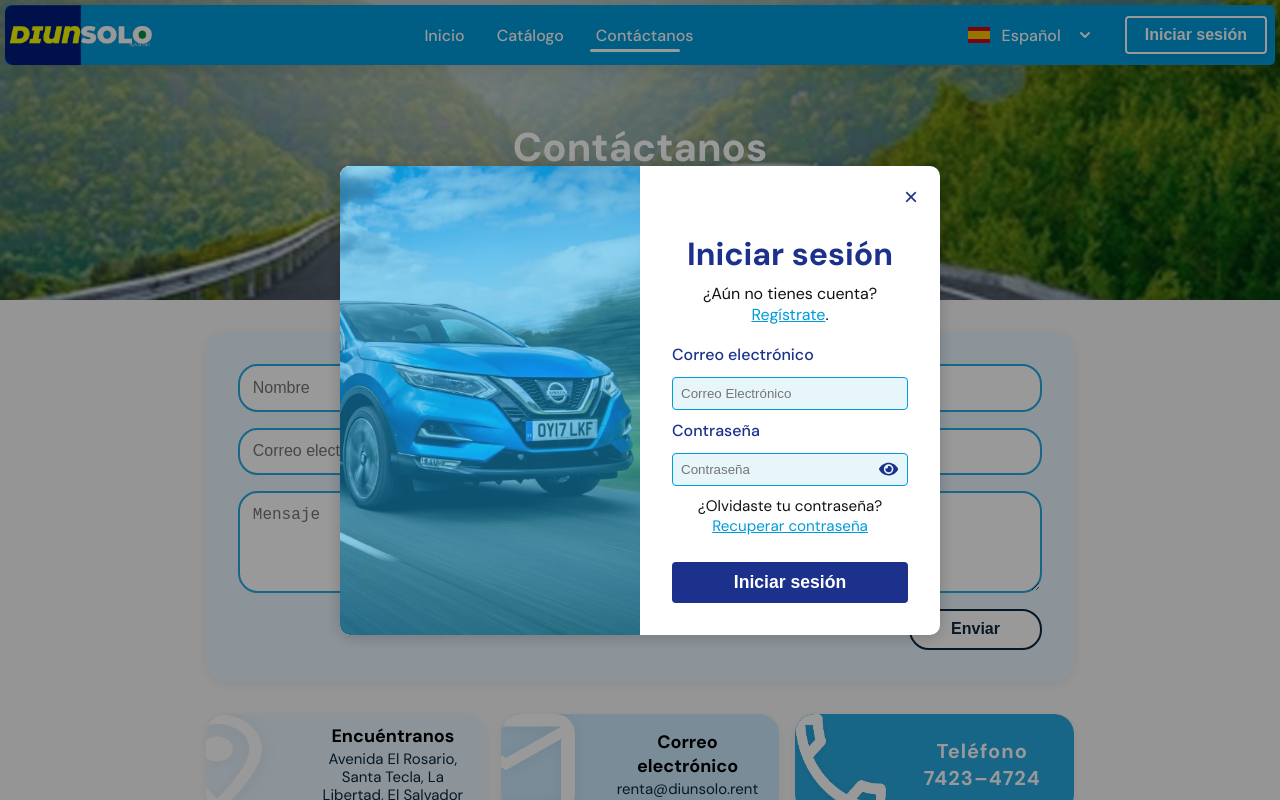
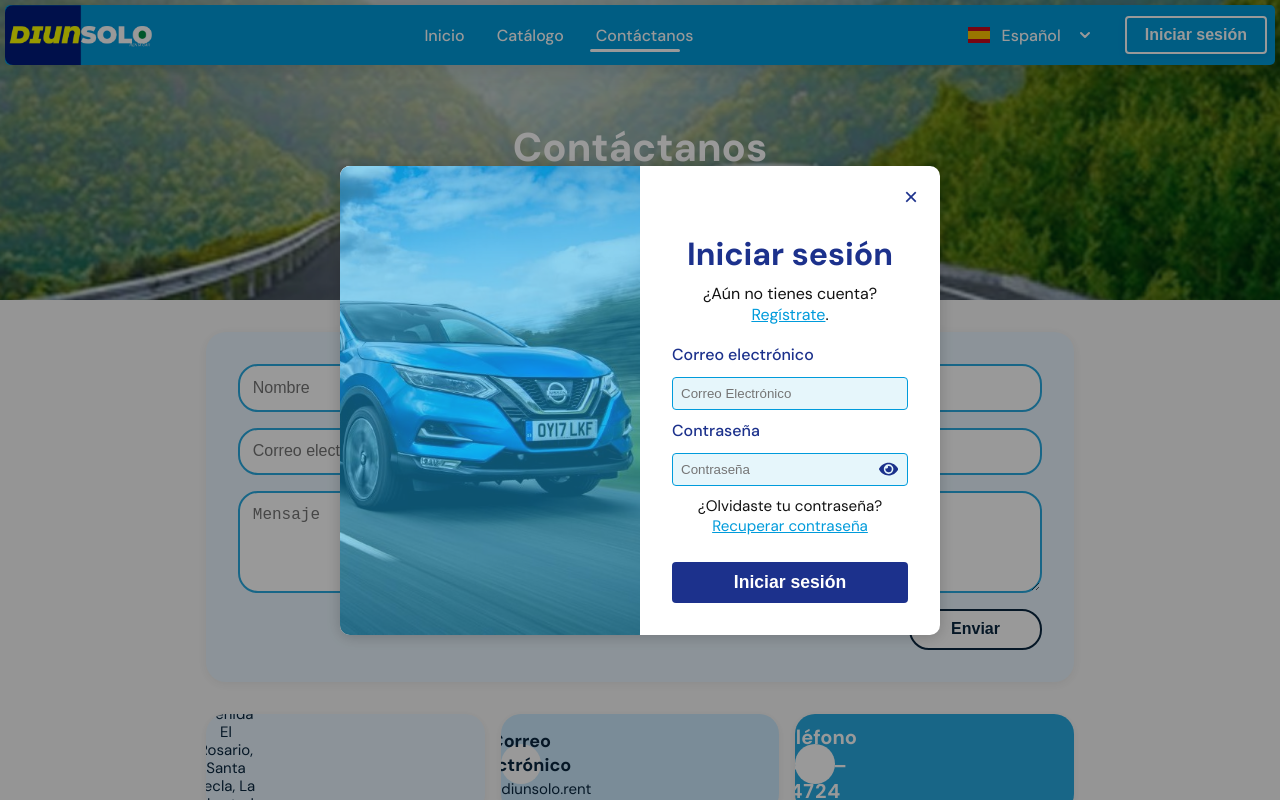
Before and after one commit to AmarisOsorio/DiunsoloRentaCar, a React (Vite) app in the folder frontend/: page /contacto in a window 1280 px wide. Both pictures are taken after a click on the button "Iniciar sesión". Shown: the top 800 px of the page. Built offline with nearby package versions, Linux system fonts and the light colour scheme.

Commit message:
Revert "uso de React-hook-form"
This reverts commit 946794749b3c34f5e7560eb06bf4bd0ab26641f9.

```diff
--- a/frontend/src/Pages/Contacto.jsx
+++ b/frontend/src/Pages/Contacto.jsx
@@ -162,41 +162,104 @@ const Contacto = () => {
           )}
         </form>
 
-        <div className="info-boxes">
-          <div className="info-card ubicacion">
-            <img
-              src={LocationIcon}
-              alt="Ubicación"
-              className="info-card-img"
-            />
-            <div className="info-card-content">
-              <div className="title">Encuéntranos</div>
-              <div className="subtitle">
+        {/* Info boxes */}
+        <div style={{
+          display: "flex",
+          gap: "1rem",
+          marginBottom: "2rem",
+          flexWrap: "wrap"
+        }}>
+          {/* Ubicación */}
+          <div style={{
+            flex: 1,
+            minWidth: 220,
+            background: "#eaf6ff",
+            borderRadius: 20,
+            padding: 0,
+            display: "flex",
+            alignItems: "center",
+            boxShadow: "0 2px 8px #0001",
+            overflow: "hidden",
+            position: "relative",
+            height: 100
+          }}>
+            <div style={{
+              display: "inline-block",
+              background: "#eaf6ff",
+              borderRadius: "50%",
+              width: 40,
+              height: 40,
+              display: "flex",
+              flexDirection: "column",
+              justifyContent: "center",
+              alignItems: "center",
+              padding: "1.2rem 1rem"
+            }}>
+              <div style={{ fontWeight: 700, color: "#0a2740", fontSize: 18, marginBottom: 2 }}>Encuéntranos</div>
+              <div style={{ color: "#0a2740", fontSize: 15, textAlign: "center", lineHeight: 1.2 }}>
                 Avenida El Rosario,<br />
                 Santa Tecla, La Libertad, El Salvador
               </div>
             </div>
           </div>
-          <div className="info-card correo">
-            <img
-              src={EmailIcon}
-              alt="Correo"
-              className="info-card-img"
-            />
-            <div className="info-card-content">
-              <div className="title">Correo electrónico</div>
-              <div className="subtitle">renta@diunsolo.rent</div>
+          {/* Correo */}
+          <div style={{
+            flex: 1,
+            minWidth: 220,
+            background: "#cbeafd",
+            borderRadius: 20,
+            padding: 0,
+            display: "flex",
+            alignItems: "center",
+            boxShadow: "0 2px 8px #0001",
+            overflow: "hidden",
+            position: "relative",
+            height: 100
+          }}>
+            <div style={{
+              display: "inline-block",
+              background: "#fff",
+              borderRadius: "50%",
+              width: 40,
+              height: 40,
+              display: "flex",
+              flexDirection: "column",
+              justifyContent: "center",
+              alignItems: "center",
+              padding: "1.2rem 1rem"
+            }}>
+              <div style={{ fontWeight: 700, color: "#0a2740", fontSize: 18, marginBottom: 2 }}>Correo electrónico</div>
+              <div style={{ color: "#0a2740", fontSize: 15, textAlign: "center" }}>renta@diunsolo.rent</div>
             </div>
           </div>
-          <div className="info-card telefono">
-            <img
-              src={PhoneIcon}
-              alt="Teléfono"
-              className="info-card-img"
-            />
-            <div className="info-card-content">
-              <div className="title">Teléfono</div>
-              <div className="subtitle">7423–4724</div>
+          {/* Teléfono */}
+          <div style={{
+            flex: 1,
+            minWidth: 220,
+            background: "#29abe2",
+            borderRadius: 20,
+            padding: 0,
+            display: "flex",
+            alignItems: "center",
+            boxShadow: "0 2px 8px #0001",
+            overflow: "hidden",
+            position: "relative",
+            height: 100
+          }}>
+            <div style={{
+              display: "inline-block",
+              background: "#fff",
+              borderRadius: "50%",
+              width: 40,
+              height: 40,
+              display: "flex",
+              flexDirection: "column",
+              justifyContent: "center",
+              alignItems: "center",
+              padding: "1.2rem 1rem"
+            }}>
+              <div style={{ fontWeight: 700, color: "#fff", fontSize: 20, marginBottom: 2 }}>Teléfono</div>
+              <div style={{ color: "#fff", fontSize: 20, fontWeight: 700, letterSpacing: 1 }}>7423–4724</div>
             </div>
           </div>
         </div>
--- a/frontend/src/components/Navbar.jsx
+++ b/frontend/src/components/Navbar.jsx
@@ -28,14 +28,13 @@ const Navbar = () => {
     handleLangBtnClick,
     handleLangBlur,
     handleLangSelect,
-    loginModalOpen,
-    setLoginModalOpen,
   } = useNavbar(navLinks);
 
-    // Controlar ambos modales aquí
+  // Controlar ambos modales aquí
   const [registerModalOpen, setRegisterModalOpen] = useState(false);
   const [forgotModalOpen, setForgotModalOpen] = useState(false);
   const [mobileMenuOpen, setMobileMenuOpen] = useState(false);
+  const [loginModalOpen, setLoginModalOpen] = useState(false);
 
   // Cerrar menú móvil si cambia a vista desktop
   useEffect(() => {
--- a/frontend/src/components/modals/RegisterModal.jsx
+++ b/frontend/src/components/modals/RegisterModal.jsx
@@ -9,25 +9,15 @@ import { useAuth } from '../../context/AuthContext.jsx';
 
 const RegisterModal = ({ open, onClose, onSwitchToLogin }) => {
   const {
-    register,
+    handleChange,
     handleSubmit,
-    setValue,
-    watch,
-    errors,
-    setError,
-    clearErrors,
-    getValues,
-    reset,
-    handleFileChange,
     handlePhoneChange,
     handleInputChange,
     show,
     showVerify,
     setShowVerify,
     registerError,
-    setRegisterError,
     registerSuccess,
-    setRegisterSuccess,
     showPassword,
     setShowPassword,
     showConfirmPassword,
@@ -44,22 +34,24 @@ const RegisterModal = ({ open, onClose, onSwitchToLogin }) => {
     loading,
     registrationSuccessData,
     setRegistrationSuccessData,
+    getValues,
     licenciaPreview,
-    pasaportePreview,
-    validateEdad,
-    validateConfirmPassword
+    pasaportePreview
   } = useRegisterModal();
   const { resendVerificationCode, login } = useAuth();
 
   React.useEffect(() => {
+    // Hacer disponible resendVerificationCode globalmente para el hook
     if (typeof window !== 'undefined') {
       window.resendVerificationCode = resendVerificationCode;
     }
     handleOpenEffect(open);
   }, [open, handleOpenEffect, resendVerificationCode]);
 
+  // Si el modal no está abierto y no está en proceso de animación de cierre, devuelve null para no renderizar nada.
   if (!open && !show) return null;
 
+  // Mostrar animación de carga
   if (loading) {
     return (
       <div className="register-modal-backdrop modal-fade-in">
@@ -73,6 +65,7 @@ const RegisterModal = ({ open, onClose, onSwitchToLogin }) => {
     );
   }
 
+  // Mostrar animación de éxito
   if (registrationSuccessData) {
     return (
       <div className="register-modal-backdrop modal-fade-in">
@@ -86,7 +79,9 @@ const RegisterModal = ({ open, onClose, onSwitchToLogin }) => {
     );
   }
 
+  // Si está mostrando el modal de verificación, solo renderiza ese modal
   if (showVerify) {
+    // Si se cierra el modal de verificación, vuelve a mostrar el de registro (no redirige)
     const handleCloseVerify = () => setShowVerify(false);
     return (
       <div className={`register-modal-backdrop${open ? ' modal-fade-in' : ' modal-fade-out'}`}>
@@ -114,24 +109,27 @@ const RegisterModal = ({ open, onClose, onSwitchToLogin }) => {
         <form className="register-modal-form" onSubmit={handleSubmit}>
           <div className="form-group-full-width" style={{ position: 'relative' }}>
             <label htmlFor="nombre" className="register-modal-label">Nombre</label>
-            <input
-              ref={nombreRef}
-              id="nombre"
-              type="text"
-              {...register('nombre', {
-                required: 'El nombre es obligatorio',
-                pattern: {
-                  value: /^[a-zA-ZáéíóúÁÉÍÓÚüÜñÑ\s]+$/,
-                  message: 'Solo letras y espacios'
-                }
-              })}
-              className={errors.nombre ? 'input-error' : ''}
+            <input ref={nombreRef} id="nombre" name="nombre" type="text"
+              onChange={e => {
+                // Solo permite letras y espacios
+                const value = e.target.value.replace(/[^a-zA-ZáéíóúÁÉÍÓÚüÜñÑ\s]/g, '');
+                handleInputChange({
+                  target: {
+                    name: 'nombre',
+                    value
+                  }
+                });
+              }}
+              required
+              className={registerError && registerError.toLowerCase().includes('nombre') ? 'input-error' : ''}
               onFocus={() => setFocusedField('nombre')}
               onBlur={() => setFocusedField(null)}
             />
-            {errors.nombre && <span className="fb-error-icon">!</span>}
-            <TooltipPortal targetRef={nombreRef} visible={!!errors.nombre && focusedField === 'nombre'}>
-              {errors.nombre?.message}
+            {registerError && registerError.toLowerCase().includes('nombre') && (
+              <span className="fb-error-icon">!</span>
+            )}
+            <TooltipPortal targetRef={nombreRef} visible={registerError && registerError.toLowerCase().includes('nombre') && focusedField === 'nombre'}>
+              {registerError}
             </TooltipPortal>
           </div>
 
@@ -141,12 +139,11 @@ const RegisterModal = ({ open, onClose, onSwitchToLogin }) => {
               <input
                 ref={passwordRef}
                 id="password"
+                name="password"
                 type={showPassword ? 'text' : 'password'}
-                {...register('password', {
-                  required: 'La contraseña es obligatoria',
-                  minLength: { value: 6, message: 'Mínimo 6 caracteres' }
-                })}
-                className={errors.password ? 'input-error' : ''}
+                onChange={handleInputChange}
+                required
+                className={registerError && registerError.toLowerCase().includes('contraseña') ? 'input-error' : ''}
                 onFocus={() => setFocusedField('password')}
                 onBlur={() => setFocusedField(null)}
               />
@@ -157,10 +154,12 @@ const RegisterModal = ({ open, onClose, onSwitchToLogin }) => {
               >
                 {showPassword ? <FaEyeSlash /> : <FaEye />}
               </span>
-              {errors.password && <span className="fb-error-icon">!</span>}
+              {registerError && registerError.toLowerCase().includes('contraseña') && (
+                <span className="fb-error-icon">!</span>
+              )}
             </div>
-            <TooltipPortal targetRef={passwordRef} visible={!!errors.password && focusedField === 'password'}>
-              {errors.password?.message}
+            <TooltipPortal targetRef={passwordRef} visible={registerError && registerError.toLowerCase().includes('contraseña') && focusedField === 'password'}>
+              {registerError}
             </TooltipPortal>
           </div>
           <div className="form-group-half-width" style={{ position: 'relative' }}>
@@ -169,12 +168,11 @@ const RegisterModal = ({ open, onClose, onSwitchToLogin }) => {
               <input
                 ref={confirmPasswordRef}
                 id="confirmPassword"
+                name="confirmPassword"
                 type={showConfirmPassword ? 'text' : 'password'}
-                {...register('confirmPassword', {
-                  required: 'Confirma tu contraseña',
-                  validate: validateConfirmPassword
-                })}
-                className={errors.confirmPassword ? 'input-error' : ''}
+                onChange={handleInputChange}
+                required
+                className={registerError === 'Las contraseñas no coinciden.' ? 'input-error' : ''}
                 onFocus={() => setFocusedField('confirmPassword')}
                 onBlur={() => setFocusedField(null)}
               />
@@ -185,66 +183,51 @@ const RegisterModal = ({ open, onClose, onSwitchToLogin }) => {
               >
                 {showConfirmPassword ? <FaEyeSlash /> : <FaEye />}
               </span>
-              {errors.confirmPassword && <span className="fb-error-icon">!</span>}
+              {registerError === 'Las contraseñas no coinciden.' && (
+                <span className="fb-error-icon">!</span>
+              )}
             </div>
-            <TooltipPortal targetRef={confirmPasswordRef} visible={!!errors.confirmPassword && focusedField === 'confirmPassword'}>
-              {errors.confirmPassword?.message}
+            <TooltipPortal targetRef={confirmPasswordRef} visible={registerError === 'Las contraseñas no coinciden.' && focusedField === 'confirmPassword'}>
+              Las contraseñas no coinciden.
             </TooltipPortal>
           </div>
 
           <div className="form-group-half-width" style={{ position: 'relative' }}>
             <label htmlFor="telefono" className="register-modal-label">Teléfono</label>
             <div style={{ position: 'relative' }}>
-              <input
-                ref={telefonoRef}
-                id="telefono"
-                type="tel"
-                {...register('telefono', {
-                  required: 'El teléfono es obligatorio',
-                  pattern: {
-                    value: /^[0-9]{4}-[0-9]{4}$/,
-                    message: 'Formato: 0000-0000'
-                  }
-                })}
-                onChange={handlePhoneChange}
-                className={errors.telefono ? 'input-error' : ''}
+              <input ref={telefonoRef} id="telefono" name="telefono" type="tel" onChange={e => { handlePhoneChange(e); if (focusedField === 'telefono') setFocusedField(null); }} required
+                className={registerError && registerError.toLowerCase().includes('teléfono') ? 'input-error' : ''}
                 onFocus={() => setFocusedField('telefono')}
                 onBlur={() => setFocusedField(null)}
               />
-              {errors.telefono && <span className="fb-error-icon">!</span>}
+              {registerError && registerError.toLowerCase().includes('teléfono') && (
+                <span className="fb-error-icon">!</span>
+              )}
             </div>
-            <TooltipPortal targetRef={telefonoRef} visible={!!errors.telefono && focusedField === 'telefono'}>
-              {errors.telefono?.message}
+            <TooltipPortal targetRef={telefonoRef} visible={registerError && registerError.toLowerCase().includes('teléfono') && focusedField === 'telefono'}>
+              {registerError}
             </TooltipPortal>
           </div>
           <div className="form-group-half-width" style={{ position: 'relative' }}>
             <label htmlFor="email" className="register-modal-label">Correo electrónico</label>
             <div style={{ position: 'relative' }}>
-              <input
-                ref={emailRef}
-                id="email"
-                type="email"
-                {...register('email', {
-                  required: 'El correo es obligatorio',
-                  pattern: {
-                    value: /^[^@\s]+@[^@\s]+\.[^@\s]+$/,
-                    message: 'Correo inválido'
-                  }
-                })}
-                className={errors.email ? 'input-error' : ''}
+              <input ref={emailRef} id="email" name="email" type="email" onChange={handleInputChange} required
+                className={registerError && registerError.toLowerCase().includes('correo') ? 'input-error' : ''}
                 onFocus={() => setFocusedField('email')}
                 onBlur={() => setFocusedField(null)}
               />
-              {errors.email && <span className="fb-error-icon">!</span>}
+              {registerError && registerError.toLowerCase().includes('correo') && (
+                <span className="fb-error-icon">!</span>
+              )}
             </div>
-            <TooltipPortal targetRef={emailRef} visible={!!errors.email && focusedField === 'email'}>
-              {errors.email?.message}
+            <TooltipPortal targetRef={emailRef} visible={registerError && registerError.toLowerCase().includes('correo') && focusedField === 'email'}>
+              {registerError}
             </TooltipPortal>
           </div>
 
           <div className="form-group-half-width">
             <label htmlFor="licencia" className="register-modal-label">Licencia (foto)</label>
-            <input id="licencia" name="licencia" type="file" accept="image/*" onChange={handleFileChange} />
+            <input id="licencia" name="licencia" type="file" accept="image/*" onChange={handleChange} />
             {licenciaPreview && (
               <img src={licenciaPreview} alt="Previsualización de Licencia" className="register-modal-image-preview" />
             )}
@@ -252,7 +235,7 @@ const RegisterModal = ({ open, onClose, onSwitchToLogin }) => {
 
           <div className="form-group-half-width">
             <label htmlFor="pasaporte" className="register-modal-label">Pasaporte/DUI (foto)</label>
-            <input id="pasaporte" name="pasaporte" type="file" accept="image/*" onChange={handleFileChange} />
+            <input id="pasaporte" name="pasaporte" type="file" accept="image/*" onChange={handleChange} />
             {pasaportePreview && (
               <img src={pasaportePreview} alt="Previsualización de Pasaporte/DUI" className="register-modal-image-preview" />
             )}
@@ -262,17 +245,19 @@ const RegisterModal = ({ open, onClose, onSwitchToLogin }) => {
             <label htmlFor="nacimiento" className="register-modal-label">Fecha de nacimiento</label>
             <input
               id="nacimiento"
+              name="nacimiento"
               type="date"
-              {...register('nacimiento', { required: 'La fecha de nacimiento es obligatoria', validate: validateEdad })}
-              className={errors.nacimiento ? 'input-error' : ''}
+              onChange={handleChange}
+              required
+              className={registerError && registerError.toLowerCase().includes('mayor de edad') ? 'input-error' : ''}
               onFocus={() => setFocusedField('nacimiento')}
               onBlur={() => setFocusedField(null)}
             />
             <TooltipPortal
               targetRef={{ current: document.getElementById('nacimiento') }}
-              visible={!!errors.nacimiento && focusedField === 'nacimiento'}
+              visible={registerError && registerError.toLowerCase().includes('mayor de edad') && focusedField === 'nacimiento'}
             >
-              {errors.nacimiento?.message}
+              {registerError}
             </TooltipPortal>
           </div>
 
--- a/frontend/src/hooks/useNavbar.jsx
+++ b/frontend/src/hooks/useNavbar.jsx
@@ -1,25 +1,10 @@
 import { useState, useRef, useLayoutEffect } from 'react';
 import { useLocation } from 'react-router-dom';
-import { useForm } from 'react-hook-form';
 
 export function useNavbar(navLinks) {
-  // React Hook Form para idioma y loginModalOpen
-  const {
-    register,
-    setValue,
-    watch,
-    formState: { errors },
-    handleSubmit
-  } = useForm({
-    defaultValues: {
-      lang: 'es',
-      loginModalOpen: false
-    }
-  });
-
-  const lang = watch('lang');
-  const loginModalOpen = watch('loginModalOpen');
+  const [lang, setLang] = useState('es');
   const [langOpen, setLangOpen] = useState(false);
+  const [loginModalOpen, setLoginModalOpen] = useState(false);
   const location = useLocation();
   const linksRef = useRef([]);
   const underlineRef = useRef(null);
@@ -48,14 +33,13 @@ export function useNavbar(navLinks) {
     }
   };
   const handleLangSelect = (value) => {
-    setValue('lang', value);
+    setLang(value);
     setLangOpen(false);
   };
-  const setLoginModalOpen = (v) => setValue('loginModalOpen', v);
 
   return {
     lang,
-    setLang: v => setValue('lang', v),
+    setLang,
     langOpen,
     setLangOpen,
     loginModalOpen,
@@ -66,11 +50,6 @@ export function useNavbar(navLinks) {
     underlineStyle,
     handleLangBtnClick,
     handleLangBlur,
-    handleLangSelect,
-    register,
-    handleSubmit,
-    setValue,
-    watch,
-    errors
+    handleLangSelect
   };
 }
--- a/package.json
+++ b/package.json
@@ -1,6 +1,5 @@
 {
   "dependencies": {
-    "cloudinary": "^2.6.1",
     "cors": "^2.8.5",
     "react-hook-form": "^7.57.0"
   }
```
Also changed, not shown: frontend/src/components/modals/LoginModal.jsx (+45 -47 lines), frontend/src/components/modals/VerifyAccountModal.jsx (+51 -32 lines), frontend/src/hooks/useRegisterModal.jsx (+76 -82 lines), frontend/src/hooks/useVerifyAccountModal.jsx (+43 -24 lines), 1 other file (tests, documents, lock files or other folders).
